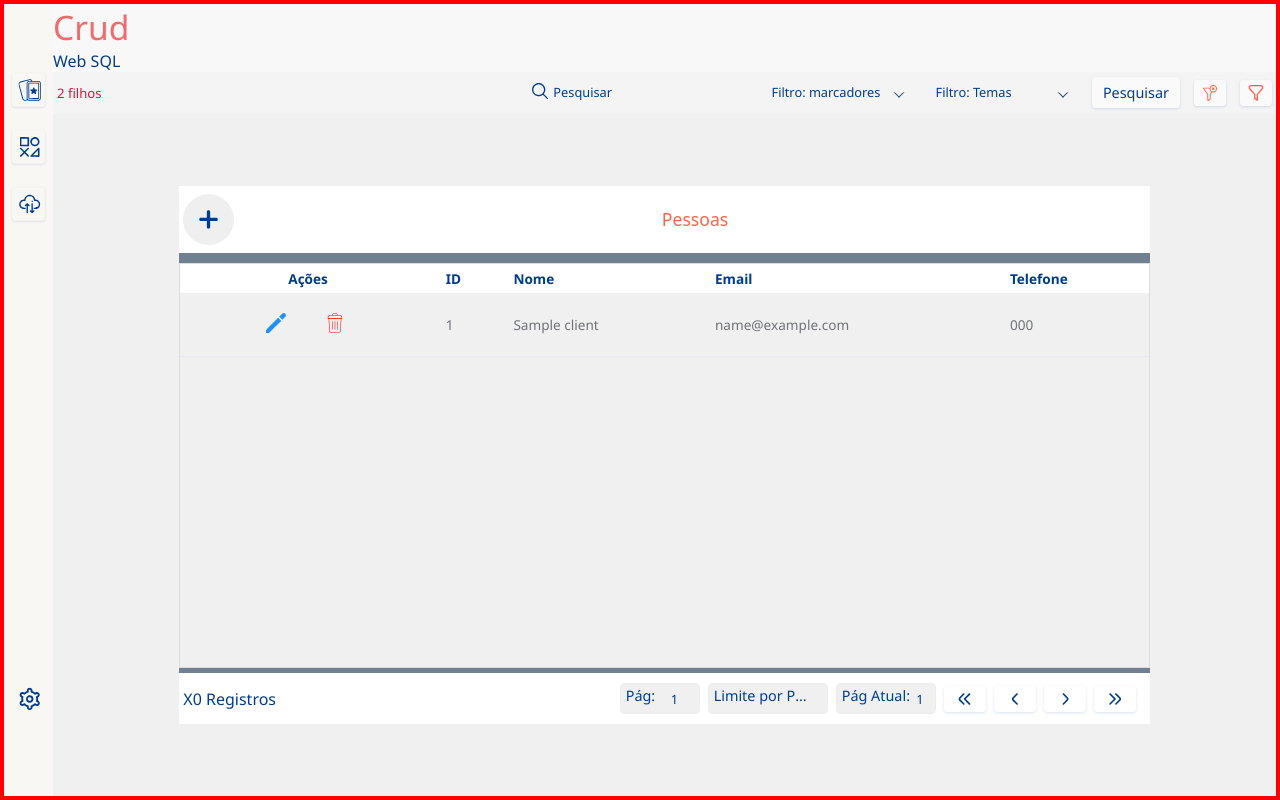
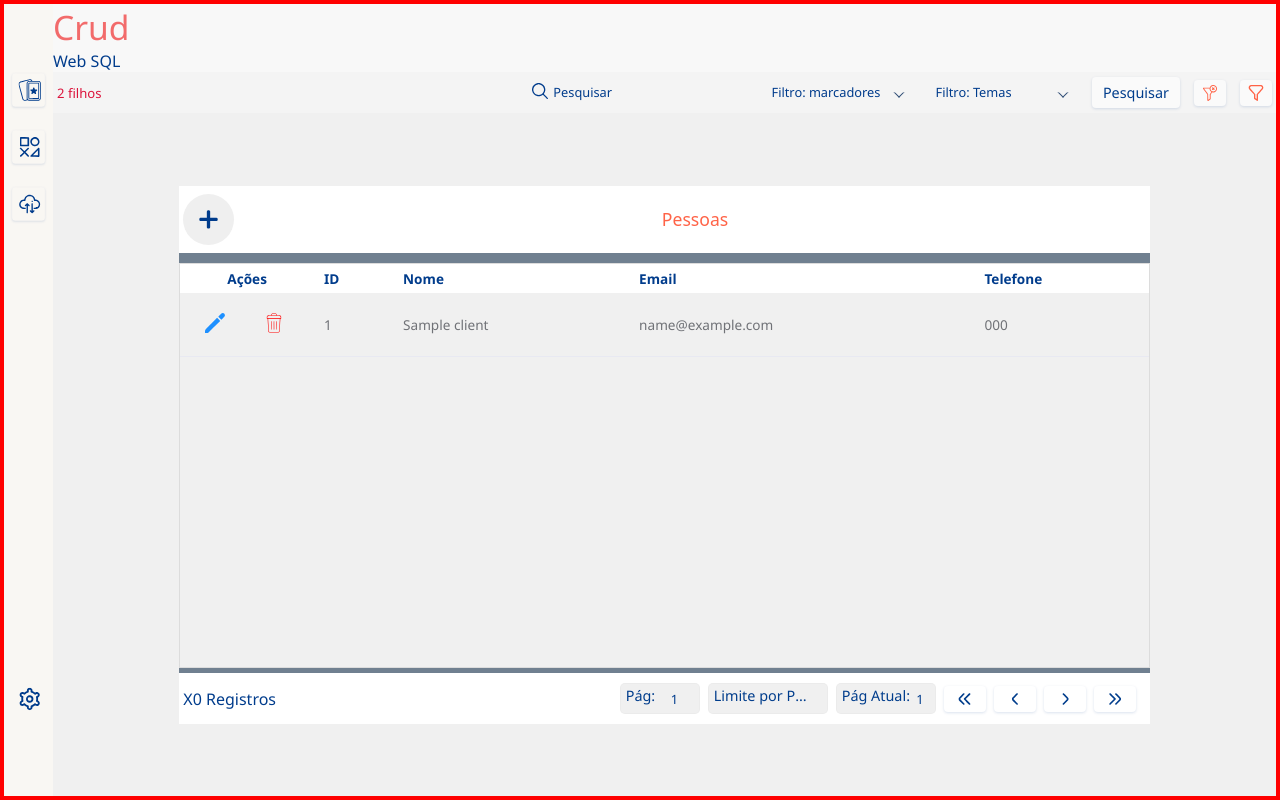
Before and after one commit to H7-Dev/CRUD-MVC-POO, a PHP site: page / in a window 1280 px wide. Run offline with PHP 8.4, Linux system fonts and the light colour scheme; tables that the repository leaves empty or names only in its code hold one stand-in row (values such as "Sample post"); style sheets or scripts are compiled from the project's sources.

Commit message:
00.09 [-g-s] check point

```diff
--- a/INCLUDES/PAGES/pgINICIAL/ASSETS/table.css
+++ b/INCLUDES/PAGES/pgINICIAL/ASSETS/table.css
@@ -107,6 +107,10 @@ div.main > .tbBaralhos > main > .containerTable > table > caption > div > span:n
   font-family: DosisLight, "Segoe UI", sans-serif;
   text-align: left;
 }
+div.main > .tbBaralhos > main > .containerTable > table > thead > tr > th.thActions {
+  width: 0%;
+  text-align: center;
+}
 div.main > .tbBaralhos > main > .containerTable > table > thead > tr > th {
   color: #707277;
   color: #003c8c;
@@ -169,7 +173,7 @@ div.main > .tbBaralhos > main > .containerTable > table > tbody > tr > td.tdActi
   overflow: hidden;
   text-overflow: ellipsis;
   max-width: 200px;
-  text-align: center;
+  text-align: left;
 }
 div.main > .tbBaralhos > main > .containerTable > table > tbody > tr > td.tdActions > a {
   margin: 0 15px;
--- a/INCLUDES/PAGES/pgINICIAL/ASSETS/table.php
+++ b/INCLUDES/PAGES/pgINICIAL/ASSETS/table.php
@@ -11,7 +11,7 @@
                 <table>
                   <thead>
                     <tr>
-                     <th class="thActions" style="text-align: center;">Ações</th>
+                     <th class="thActions">Ações</th>
                       <th>ID</th>
                       <th>Nome</th>
                       <th>Email</th>
--- a/INCLUDES/PAGES/pgINICIAL/ASSETS/table.scss
+++ b/INCLUDES/PAGES/pgINICIAL/ASSETS/table.scss
@@ -1,4 +1,3 @@
-
 div.main {
     background-color: rgba(0, 0, 0, 0);
     padding: 5px;
@@ -147,6 +146,12 @@ div.main {
                         // background-color:#0000; // ! mesma cor do fundo
 
                         >tr {
+
+                            >th.thActions {
+                                width: 0%;
+                                text-align: center;
+                            }
+
                             >th {
                                 color: #707277;
                                 color: #003c8c;
@@ -203,10 +208,6 @@ div.main {
                                 }
 
                             }
-
-                            >th.thActions {
-                                // display: none;
-                            }
                         }
                     }
 
@@ -232,7 +233,7 @@ div.main {
                                 overflow: hidden;
                                 text-overflow: ellipsis;
                                 max-width: 200px;
-                                text-align: center;
+                                text-align: left;
 
                                 >a {
                                     // background-color: silver;
@@ -245,6 +246,7 @@ div.main {
                                         fill: dodgerblue;
                                     }
                                 }
+
                                 >button {
                                     background-color: #0000;
                                     padding: 4px;
```
Also changed, not shown: 1 other file.
